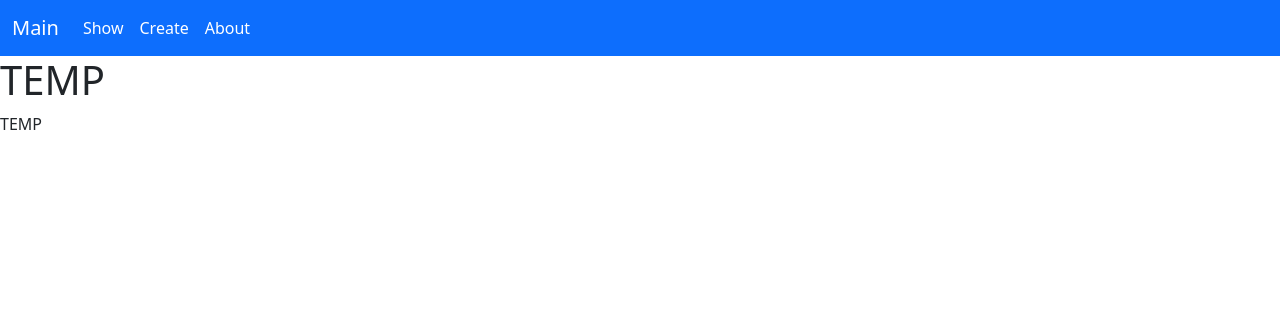
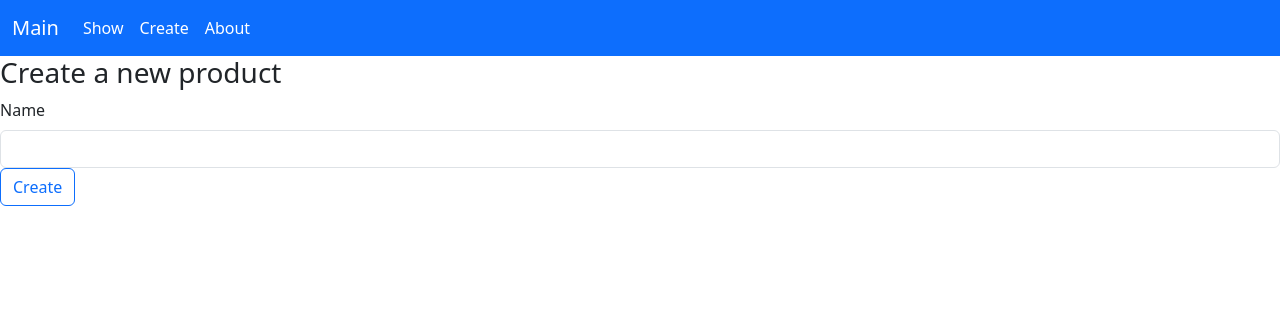
Before and after one commit to KoelHD/py-basic-edu, a Flask app: page /create/ in a window 1280 px wide. Shown: the top 316 px of the page. Run offline with Flask 3, Linux system fonts and the light colour scheme; some libraries are stand-ins or nearby versions.

Commit message:
create.html

```diff
--- a/homework_06/app.py
+++ b/homework_06/app.py
@@ -1,8 +1,7 @@
 from flask_migrate import Migrate
-from flask import Flask
-from flask import render_template
-from models import db
-from models import Product
+from flask import Flask, render_template, url_for, request, redirect, flash
+from models import db, Product
+from forms import ProductForm
 
 
 app = Flask(__name__)
@@ -27,15 +26,10 @@ def get_about():
     return render_template("about.html")
 
 
-@app.get("/show/")
+@app.get("/show/", endpoint="show")
 def get_show():
     products = Product.query.all()
     return render_template("show.html", products=products)
-
-
-@app.get("/create/")
-def get_create():
-    return render_template("create.html")
 
 
 @app.get("/product/<int:prod_id>", endpoint="details")
@@ -44,5 +38,25 @@ def get_prod_by_id(prod_id: int):
     return render_template("details.html", products=products)
 
 
+@app.route(
+    "/create/",
+    methods=["GET", "POST"],
+    endpoint="create",
+)
+def add_product():
+    form = ProductForm()
+    if request.method == "GET":
+        return render_template("create.html", form=form)
+    if not form.validate_on_submit():
+        return render_template("create.html", form=form), 400
+    name = form.name.data
+    description = form.desc.data
+    product = Product(shortname=name, textfield=description)
+    db.session.add(product)
+    flash(f"Successfully added product {name}!")
+    url = url_for("details", prod_id=product.id)
+    return redirect(url)
+
+
 if __name__ == "__main__":
     app.run(debug=True)
--- a/homework_06/forms/__init__.py
+++ b/homework_06/forms/__init__.py
@@ -0,0 +1 @@
+from .products import ProductForm
--- a/homework_06/forms/products.py
+++ b/homework_06/forms/products.py
@@ -11,4 +11,7 @@ class ProductForm(FlaskForm):
             DataRequired(),
         ],
     )
-    desc = TextAreaField(validators=[DataRequired()])
+    desc = TextAreaField(
+        label="Description",
+        name="product-desc",
+        validators=[DataRequired()])
--- a/homework_06/templates/create.html
+++ b/homework_06/templates/create.html
@@ -1,10 +1,29 @@
 {% extends 'base.html' %}
 
 {% block title %}
-    TEMP
+    Create product
 {% endblock %}
 
 {% block body %}
-    <h1>TEMP</h1>
-    <div>TEMP</div>
+    <div>
+        <div class="h3">Create a new product</div>
+
+        <form method="post">
+            {{ form.name.label(class="form-label") }}
+            {{ form.name(size=20, class="form-control") }}
+            {% if form.name.errors %}
+                <ul class="errors">
+                    {% for error in form.name.errors %}
+                        <li>{{ error }}</li>
+                    {% endfor %}
+                </ul>
+            {% endif %}
+
+            <button class="btn btn-outline-primary"
+                    type="submit">
+                Create
+            </button>
+        </form>
+    </div>
+
 {% endblock %}
```
